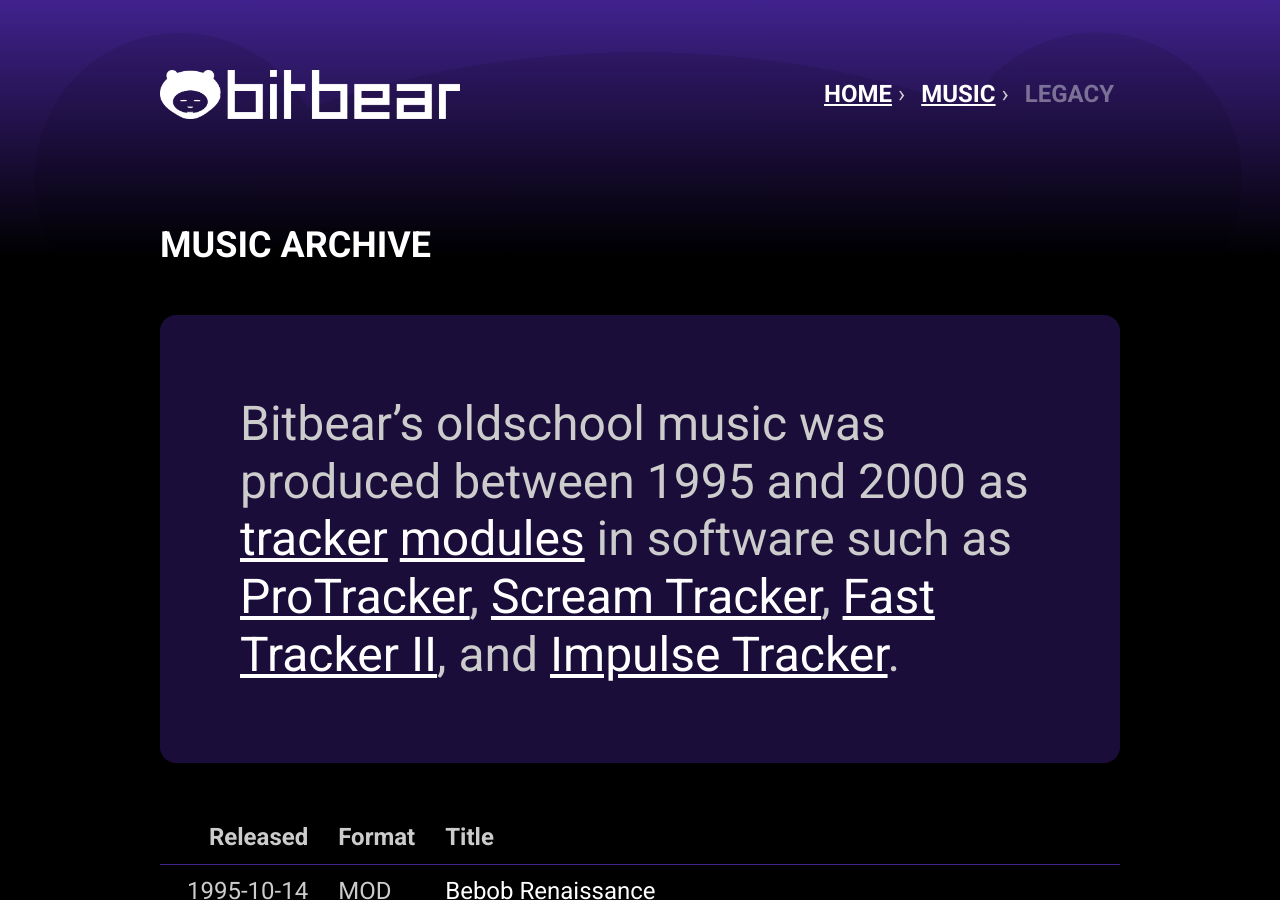
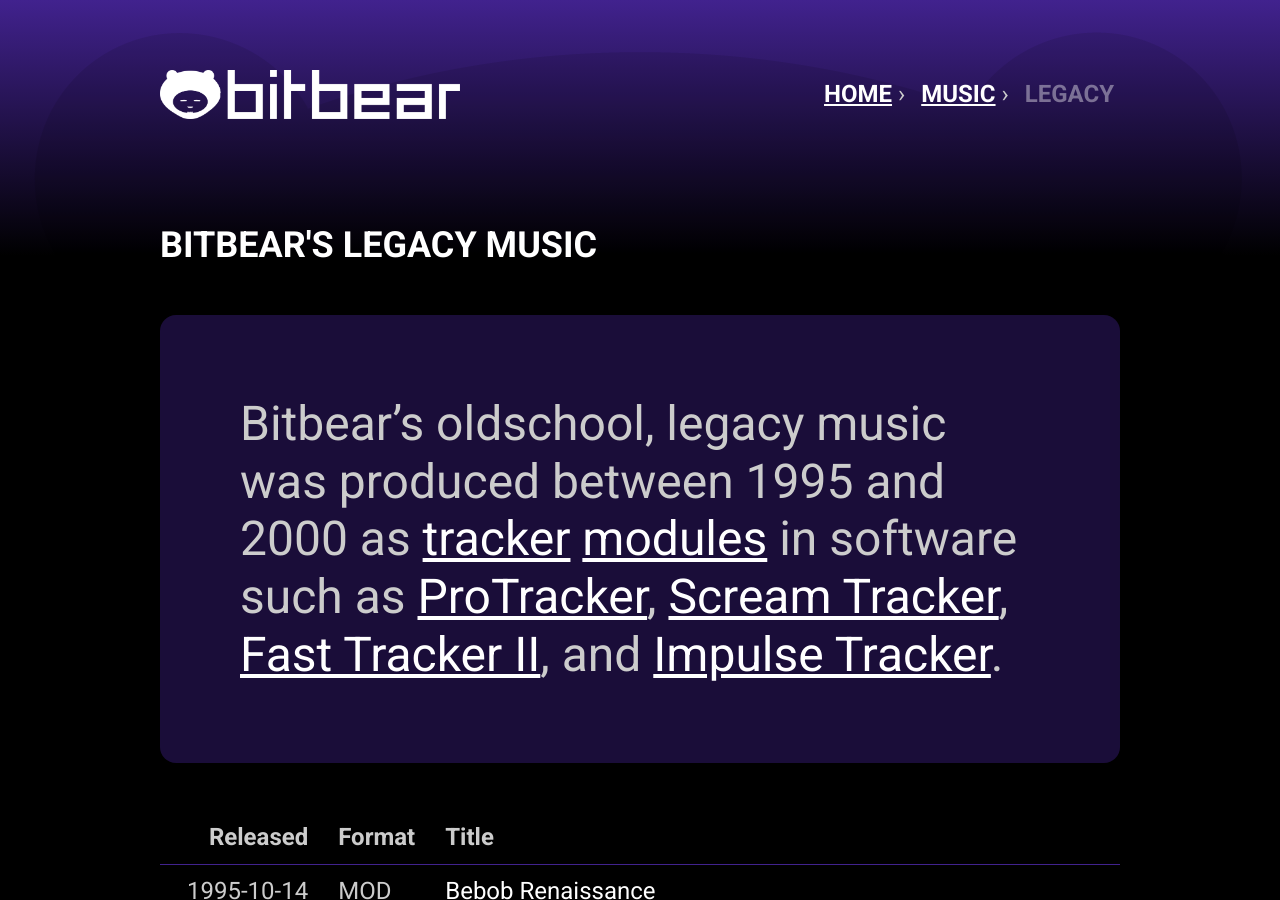
Before and after one commit to asbjornu/bitbear.org, a Jekyll site: the page built from music/legacy/index.md, in a window 1280 px wide and 900 px high. Built offline with Jekyll 4.4.1, drawn with Linux system fonts in a browser that asks for light colours.

Commit message:
Change links and titles from `archive` to `legacy`

```diff
--- a/music/legacy/index.md
+++ b/music/legacy/index.md
@@ -1,10 +1,10 @@
 ---
-title: Music Archive
+title: Bitbear's Legacy Music
 ---
 
 {:.jumbotron}
-Bitbear's oldschool music was produced between 1995 and 2000 as [tracker][]
-[modules][mod] in software such as [ProTracker], [Scream
+Bitbear's oldschool, legacy music was produced between 1995 and 2000 as
+[tracker][] [modules][mod] in software such as [ProTracker], [Scream
 Tracker][scream-tracker], [Fast Tracker II][fast-tracker], and [Impulse
 Tracker][impulse-tracker].
 
```
Also changed, not shown: music/legacy/crossed-heart.md (+1 -1 lines).
